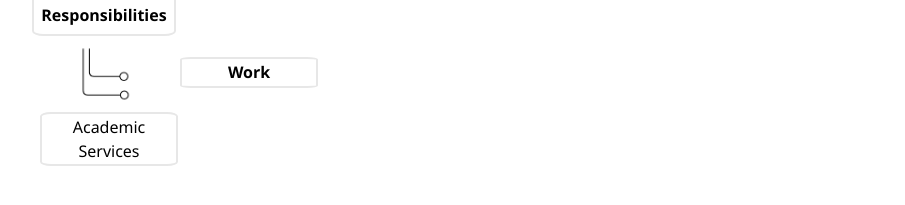
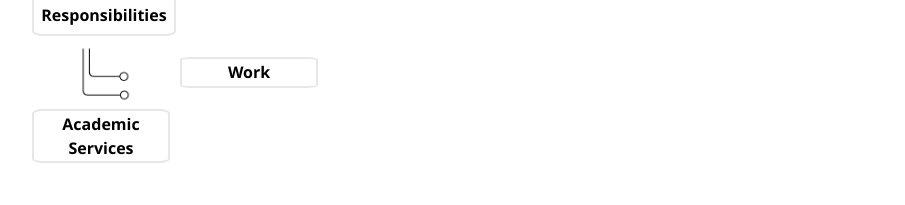
Before and after one commit to lucascimeca/lucascimeca.github.io, a Jekyll site: the page built from responsibilities.md, in a window 1280 px wide and 1239 px high. Shown: the part 744-949 px from the top of the window, without its empty margins (180-1085 px from the left). Built offline with Jekyll 4.4.1, drawn with Linux system fonts in a browser that asks for light colours; nearby versions of some CDN libraries; some web fonts are replaced; the repository's description, which GitHub fills in, is left out; our own code applies the rules of GitHub Pages for plain Markdown files.

Commit message:
Update default.html

```diff
--- a/_layouts/default.html
+++ b/_layouts/default.html
@@ -96,7 +96,7 @@
             <th style="text-align: center">
                 <img src="../docs/two_links.png" align="center" height="65" width="60"></th>
             <th colspan="2"><a href="https://lucascimeca.github.io/responsibilities#-work" class="button-hover" style="vertical-align:middle">Work</a> </th></tr>
-          <tr><td colspan="2"><a href="https://lucascimeca.github.io/responsibilities#-accademic-services" class="button-hover" style="vertical-align:middle; height:48px">Academic Services</a> </td></tr>
+          <tr><th colspan="2"><a href="https://lucascimeca.github.io/responsibilities#-accademic-services" class="button-hover" style="vertical-align:middle; height:48px">Academic Services</a> </th></tr>
               <!--   <tr><a href="https://lucascimeca.github.io/curriculum-vitae" class="button-hover-large" style="vertical-align:middle">Curriculum Vitae</a></tr>  -->
         </table></br>
 
```
